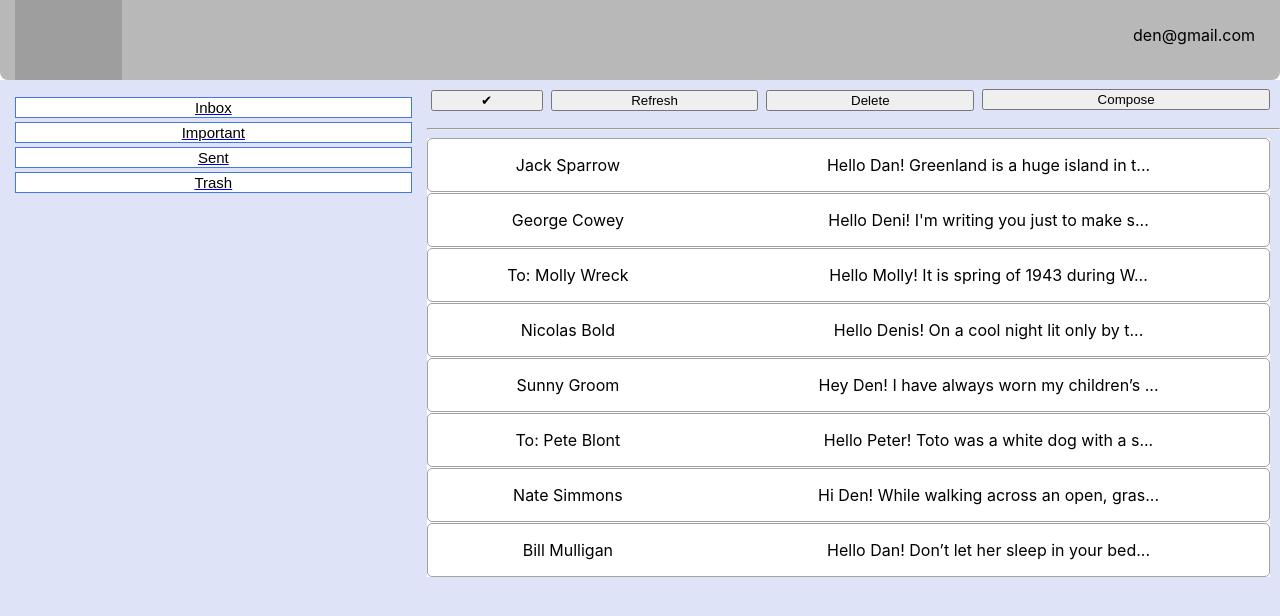
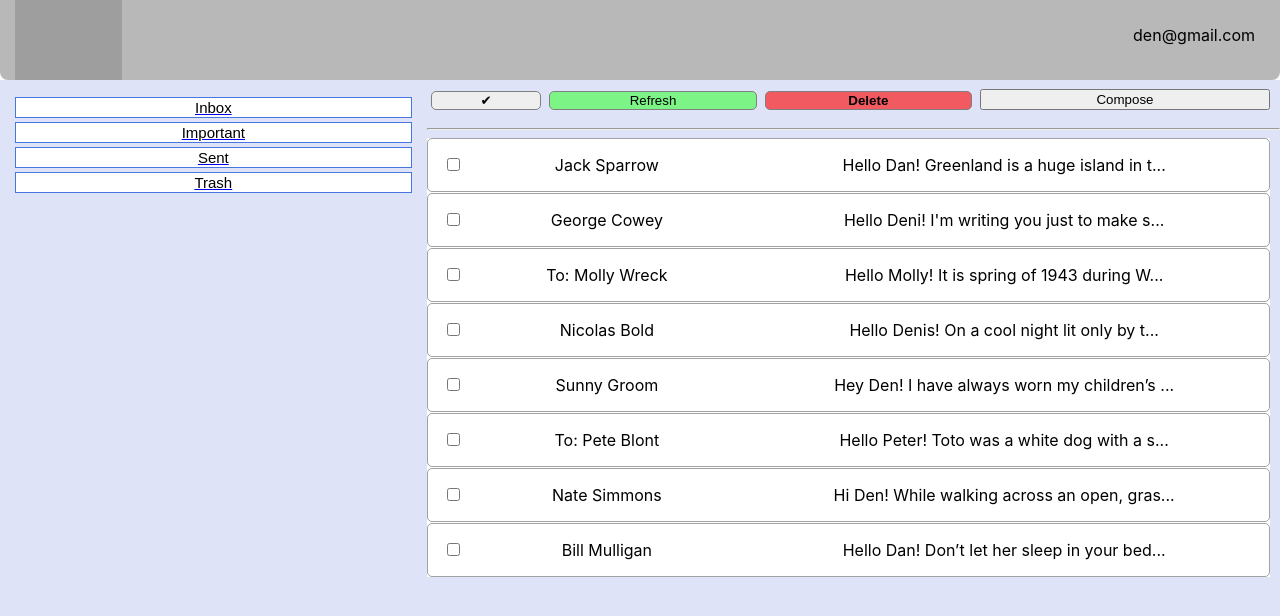
Before and after one commit to klepikov-denys/email-client, a React (Create React App) app: page / in a window 1280 px wide. Shown: the top 616 px of the page. Built offline with nearby package versions, Linux system fonts and the light colour scheme; grey boxes are pictures that could not be loaded.

Commit message:
added checkboxes and check all btn.

```diff
--- a/src/App.css
+++ b/src/App.css
@@ -48,8 +48,3 @@
   margin-right: 10px;
 
 }
-
-.app-link{
-  text-decoration: none;
-  color: black;
-}
--- a/src/App.js
+++ b/src/App.js
@@ -65,14 +65,15 @@ class App extends React.Component{
       let textPreview = mail.text.slice(0,42) + '...';
       let id = mail.id
       return(
-        <Link to={`/mail/${id}`} key={id} className={'app-link'}>
           <Mail
+            className={'app-link'}
             senderName = {mail.sender}
             mailText = {textPreview}
             type = {mail.type}
             recipientName = {mail.recipient}
+            key = {id}
+            id = {id}
           />
-        </Link>
       )
     }
 
--- /dev/null
+++ b/src/actions/checkAllMails.js
@@ -0,0 +1,7 @@
+
+export const checkAllMails = () => {
+
+    return {
+        type: 'CHECK_ALL_MAILS'
+    }
+}
--- /dev/null
+++ b/src/actions/checkMail.js
@@ -0,0 +1,7 @@
+export const checkMails = (ownProp) =>{
+
+    return {
+        type: 'CHECK_MAIL',
+        idNum: ownProp,
+    }
+}
--- a/src/buttonBar/ButtonBar.js
+++ b/src/buttonBar/ButtonBar.js
@@ -1,15 +1,22 @@
 import React from 'react'
 import { Link } from 'react-router-dom'
 import './buttonBar.css'
+import { useDispatch } from 'react-redux'
+import { checkAllMails } from '../actions/checkAllMails'
+
 
 
 function ButtonBar (props){
 
+    const dispatch = useDispatch()
+
     return(
         <div className={'btn-wrapper'}>
-            <button className={'button check'}>&#x2714;</button>
-            <button className={'button'}>Refresh</button>
-            <button className={'button'}>Delete</button>
+            <button className={'button check'}
+                onClick = {() => dispatch(checkAllMails())}
+            >&#x2714;</button>
+            <button className={'button ref'}>Refresh</button>
+            <button className={'button delete'}>Delete</button>
             <Link to ='/compose' className={'cmps-link'}>
                 <button className={'cmps-button'}>Compose</button>
             </Link>
--- a/src/buttonBar/buttonBar.css
+++ b/src/buttonBar/buttonBar.css
@@ -6,9 +6,15 @@
 
 .button {
     flex: 2;
+    border: solid 1px grey;
+    border-radius: 5px;
     margin: 0 4px;
     cursor: pointer;
+    outline: none;
+
 }
+
+
 
 .check {
     flex: 1;
@@ -25,3 +31,12 @@
     height: 100%;
     cursor: pointer;
 }
+
+.delete{
+    background-color: rgba(255, 0, 0, 0.6);
+    font-weight: bold;
+}
+
+.ref{
+    background-color: rgba(62, 255, 62, 0.61);
+}
--- a/src/compose/Compose.js
+++ b/src/compose/Compose.js
@@ -4,7 +4,7 @@ import { useDispatch, useSelector } from 'react-redux'
 import { addMail } from '../actions/mailAction'
 import { oldMails } from '../mails/oldMails'
 function Compose (){
-    const mailsCpsty = useSelector(state => state.newMails.length) + oldMails.length + ''
+    const mailsCpsty = useSelector(state => state.newMails.length) + oldMails.length
 
     const [state, setState] = useState({
         wordCapacity: 200,
--- a/src/compose/compose.css
+++ b/src/compose/compose.css
@@ -32,7 +32,7 @@
 
 
 .cmps-text{
-    height: 55vh;
+    height: 47vh;
     width: 62.2vw;
     padding: 5px;
     margin: 10px 0;
--- a/src/mails/Mail.js
+++ b/src/mails/Mail.js
@@ -1,17 +1,30 @@
 import React from 'react'
 import './mail.css'
+import { Link } from 'react-router-dom'
+import { useDispatch, useSelector } from 'react-redux'
+import { checkMails } from '../actions/checkMail'
 
 
 
 function Mail(props){
-    const [sender, text, type, recipient]= [props.senderName, props.mailText, props.type, props.recipientName]
+    const [sender, text, type, recipient, id]= [props.senderName, props.mailText, props.type, props.recipientName, props.id]
     let name = type === 'SENT'? `To: ${recipient}` : `${sender}`
+    const dispatch = useDispatch()
+    const check = useSelector((state) => state.allMails[id].checked)
 
 
     return(
         <div className={'mail-wrapper'}>
-            <p className={'mail-text'}>{name}</p>
-            <p className={'mail-text-prev'}>{text}</p>
+            <form className='mail-text-input'>
+                <input type='checkbox' checked={check} onChange={() => dispatch(checkMails(id))}></input>
+            </form>
+
+            <Link to={`/mail/${id}`}  className={'link'}>
+                <div className= {'mail-cont-wrapper'}>
+                    <p className={'mail-text'}>{name}</p>
+                    <p className={'mail-text-prev'}>{text}</p>
+                </div>
+            </Link>
         </div>
     )
 
--- a/src/mails/mail.css
+++ b/src/mails/mail.css
@@ -18,3 +18,21 @@ flex-direction: row;
     flex: 2;
     text-align: center ;
 }
+
+.mail-text-input{
+    flex: 1;
+    padding-left: 15px;
+}
+
+.mail-cont-wrapper{
+    display: flex;
+    flex-direction: row;
+    align-items:center;
+
+}
+
+.link{
+    flex:25;
+    text-decoration: none;
+    color: black;
+}
--- a/src/mails/oldMails.js
+++ b/src/mails/oldMails.js
@@ -4,7 +4,8 @@ export const oldMails = [
   "subject":"Greenland",
   "text":"Hello Dan! Greenland is a huge island in the far, far north of the world. The weather there is very harsh and cold.",
   "type":"INBOX",
-  "id":"0"
+  "id": 0,
+  "checked":false
   },
 
   {"sender":"George Cowey",
@@ -12,7 +13,8 @@ export const oldMails = [
   "subject":"My Party",
   "text":"Hello Deni! I'm writing you just to make sure that you remember about my Bday.",
   "type":"IMPORTANT",
-  "id":"1"
+  "id": 1,
+  "checked":false
   },
 
   {"sender":"den@gmail.com",
@@ -20,7 +22,8 @@ export const oldMails = [
   "subject":"Soldier's Story",
   "text":"Hello Molly! It is spring of 1943 during World War II. Standing among hundreds of new soldiers at Camp Grant, in Illinois, my father, Sam, just 18 years old, waits as a truck slowly drives by.",
   "type":"SENT",
-  "id":"2"
+  "id": 2,
+  "checked":false
   },
 
   {"sender":"Nicolas Bold",
@@ -28,7 +31,8 @@ export const oldMails = [
   "subject":"Smoke Signals",
   "text":"Hello Denis! On a cool night lit only by the orange glow of fire, we rushed to my grandfather’s home as his decades-old barn burned to the ground. The firemen let us stand nearby as they pumped water from the creek a quarter mile away.",
   "type":"TRASH",
-  "id":"3"
+  "id": 3,
+  "checked":false
   },
 
   {"sender":"Sunny Groom",
@@ -36,7 +40,8 @@ export const oldMails = [
   "subject":"Wisdom",
   "text":"Hey Den! I have always worn my children’s birthstones around my neck. One morning, when I was late for work, my infant son Larry’s topaz birthstone fell from my gold chain.",
   "type":"IMPORTANT",
-  "id":"4"
+  "id": 4,
+  "checked":false
   },
 
   {"sender":"den@gmail.com",
@@ -44,7 +49,8 @@ export const oldMails = [
   "subject":"Toto",
   "text":"Hello Peter! Toto was a white dog with a small red tongue, and his stuffing was red as well. When his seams began to come apart beneath his knitted collar, it looked to my six-year-old eyes as though he were bleeding.",
   "type":"SENT",
-  "id":"5"
+  "id": 5,
+  "checked":false
   },
 
   {"sender":"Nate Simmons",
@@ -52,7 +58,8 @@ export const oldMails = [
   "subject":"My Fortune",
   "text":"Hi Den! While walking across an open, grassy field, I became excited as my hand swooped toward the ground like an eagle attacking its prey. I picked up half of a $5 bill. I continued to walk around looking for the other half",
   "type":"INBOX",
-  "id":"6"
+  "id": 6,
+  "checked":false
   },
 
   {"sender":"Bill Mulligan",
@@ -60,6 +67,7 @@ export const oldMails = [
   "subject":"Sweet Sleep",
   "text":"Hello Dan! Don’t let her sleep in your bed.” That’s what I heard over and over after my daughter was born.So I didn’t, unless she was sick.",
   "type":"INBOX",
-  "id":"7"
+  "id": 7,
+  "checked":false
   }
   ]
--- a/src/reducers/mailReducer.js
+++ b/src/reducers/mailReducer.js
@@ -20,7 +20,8 @@ const mailList = (state = initialState, action) => {
                 subject: action.subject,
                 text: action.text,
                 type: 'SENT',
-                id : action.id
+                id : action.id,
+                checked: false
                 }
             ]
         });
@@ -40,6 +41,23 @@ const mailList = (state = initialState, action) => {
             return Object.assign({}, state, {
                 allMails: oldMails.concat(state.newMails).filter((obj) => obj.type === 'TRASH')
             })
+        case 'CHECK_MAIL':
+            return Object.assign({}, state, {
+                allMails: state.allMails.map((obj) => {
+                    if(obj.id === action.idNum){
+                        obj.checked = !obj.checked
+                    }
+                    return obj
+                })
+            })
+        case 'CHECK_ALL_MAILS':
+            return Object.assign({}, state, {
+                allMails: state.allMails.map((obj) => {
+                    obj.checked = true
+                    return obj
+                })
+            })
+
         default:
             return state;
     }
```
